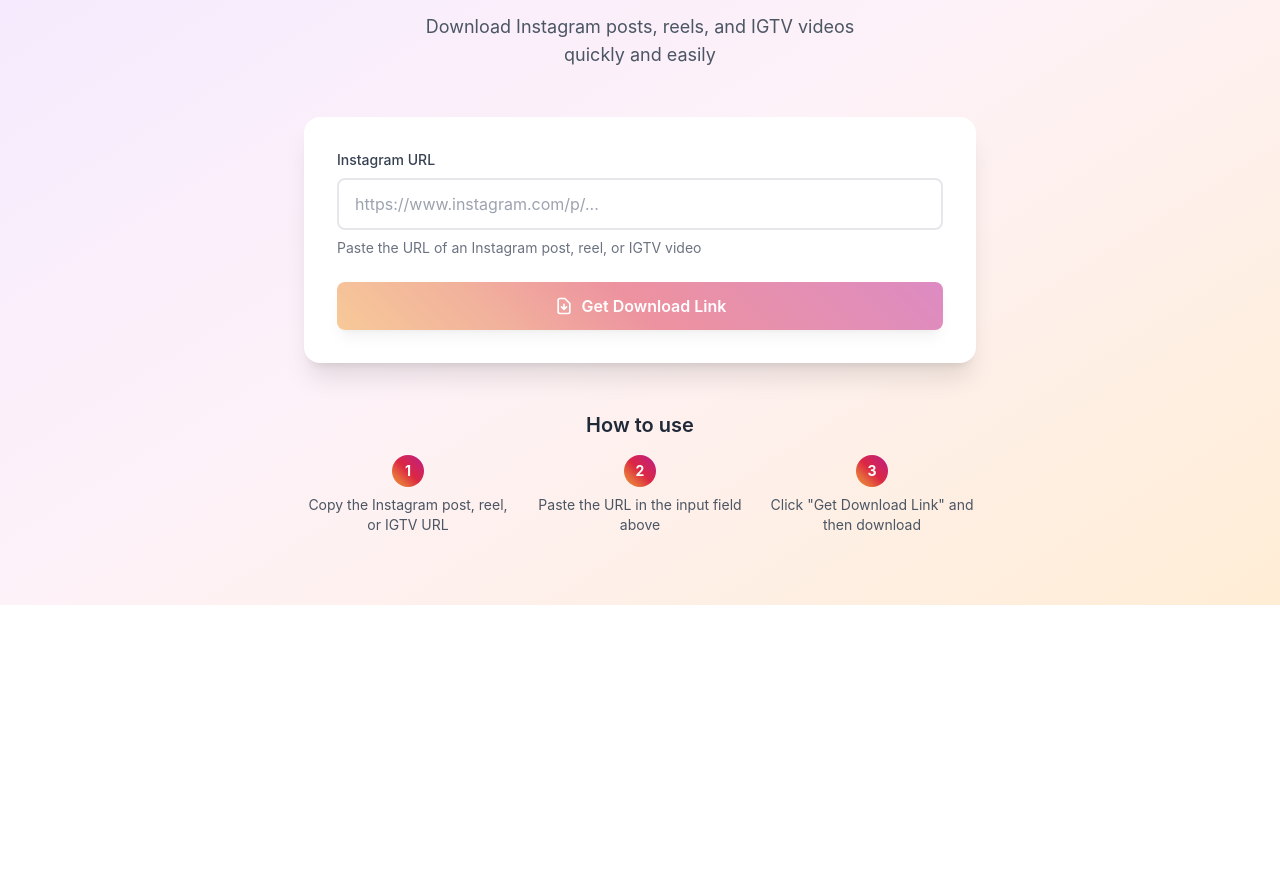
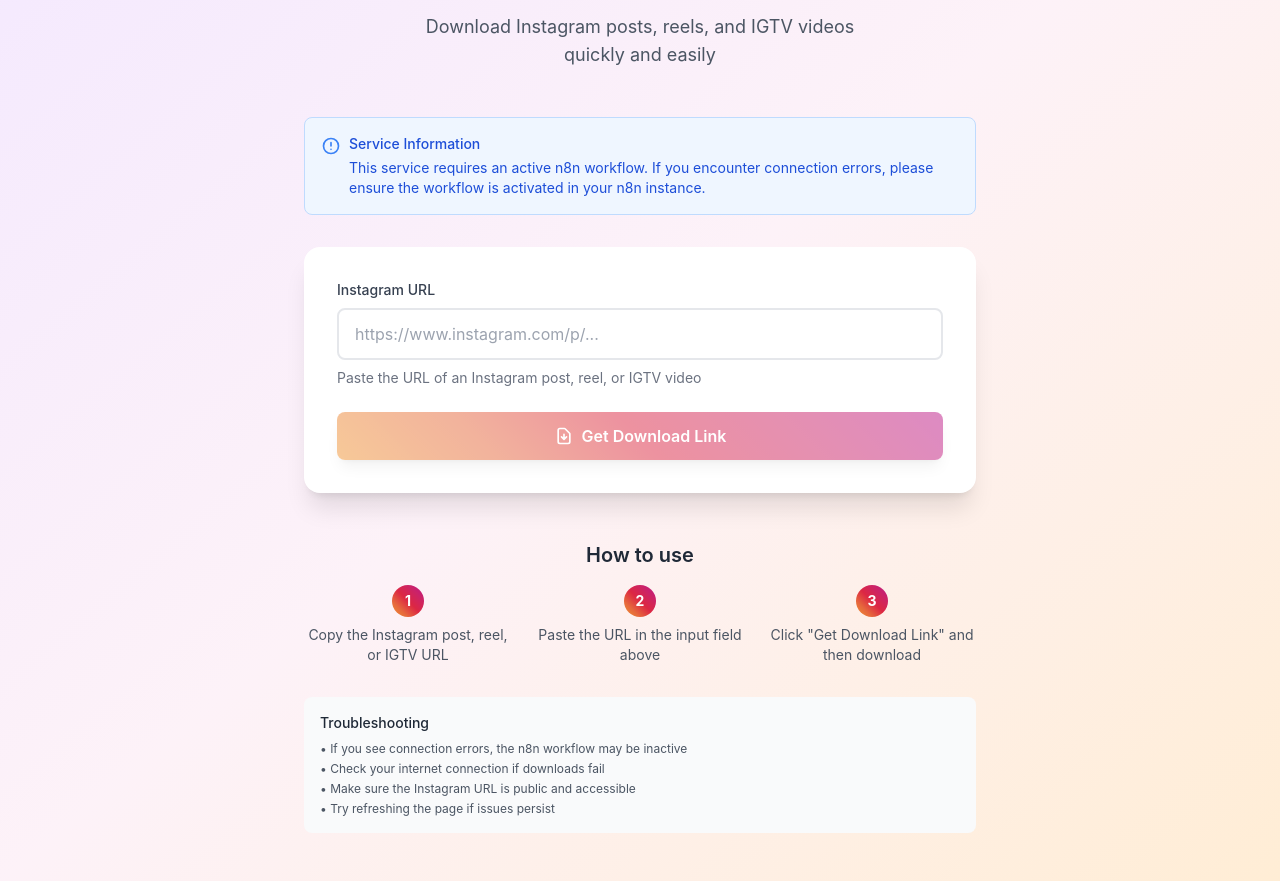
Before and after one commit to bunny67w/n8, a React (Vite) app: page / in a window 1280 px wide. Shown: the part 195-1076 px from the top of the page. Before the commit the page ends 800 px from the top, so only its background shows below. Built offline with nearby package versions, Linux system fonts and the light colour scheme.

Commit message:
Fix fetch error with better error handling and user guidance

```diff
--- a/src/App.tsx
+++ b/src/App.tsx
@@ -48,6 +48,9 @@ function App() {
       });
 
       if (!response.ok) {
+        if (response.status === 404) {
+          throw new Error('SERVICE_INACTIVE');
+        }
         throw new Error(`HTTP error! status: ${response.status}`);
       }
 
@@ -61,7 +64,18 @@ function App() {
       }
     } catch (err) {
       console.error('Download error:', err);
-      setError('Failed to process the Instagram URL. Please check your connection and try again.');
+
+      if (err instanceof Error) {
+        if (err.message === 'SERVICE_INACTIVE') {
+          setError('The download service is currently inactive. Please contact the administrator to activate the n8n workflow, or try again later.');
+        } else if (err.message.includes('Failed to fetch') || err.name === 'TypeError') {
+          setError('Unable to connect to the download service. This may be due to network issues or the service being temporarily unavailable. Please check your internet connection and try again.');
+        } else {
+          setError('Failed to process the Instagram URL. Please try again in a few moments.');
+        }
+      } else {
+        setError('An unexpected error occurred. Please try again.');
+      }
     } finally {
       setIsLoading(false);
     }
@@ -105,6 +119,17 @@ function App() {
             </p>
           </div>
 
+          {/* Service Status Notice */}
+          <div className="mb-8 p-4 bg-blue-50 border border-blue-200 rounded-lg">
+            <div className="flex items-start space-x-2">
+              <AlertCircleIcon className="w-5 h-5 text-blue-500 flex-shrink-0 mt-0.5" />
+              <div className="text-sm text-blue-700">
+                <p className="font-medium mb-1">Service Information</p>
+                <p>This service requires an active n8n workflow. If you encounter connection errors, please ensure the workflow is activated in your n8n instance.</p>
+              </div>
+            </div>
+          </div>
+
           {/* Main Card */}
           <div className="card">
             <div className="space-y-6">
@@ -129,9 +154,12 @@ function App() {
 
               {/* Error Message */}
               {error && (
-                <div className="flex items-center space-x-2 p-4 bg-red-50 border border-red-200 rounded-lg">
-                  <AlertCircleIcon className="w-5 h-5 text-red-500 flex-shrink-0" />
-                  <p className="text-red-700 text-sm">{error}</p>
+                <div className="flex items-start space-x-2 p-4 bg-red-50 border border-red-200 rounded-lg">
+                  <AlertCircleIcon className="w-5 h-5 text-red-500 flex-shrink-0 mt-0.5" />
+                  <div className="text-red-700 text-sm">
+                    <p className="font-medium mb-1">Error</p>
+                    <p>{error}</p>
+                  </div>
                 </div>
               )}
 
@@ -223,6 +251,17 @@ function App() {
               </div>
             </div>
           </div>
+
+          {/* Troubleshooting */}
+          <div className="mt-8 p-4 bg-gray-50 rounded-lg">
+            <h3 className="text-sm font-medium text-gray-800 mb-2">Troubleshooting</h3>
+            <div className="text-xs text-gray-600 space-y-1">
+              <p>• If you see connection errors, the n8n workflow may be inactive</p>
+              <p>• Check your internet connection if downloads fail</p>
+              <p>• Make sure the Instagram URL is public and accessible</p>
+              <p>• Try refreshing the page if issues persist</p>
+            </div>
+          </div>
         </div>
       </div>
     </div>
```
